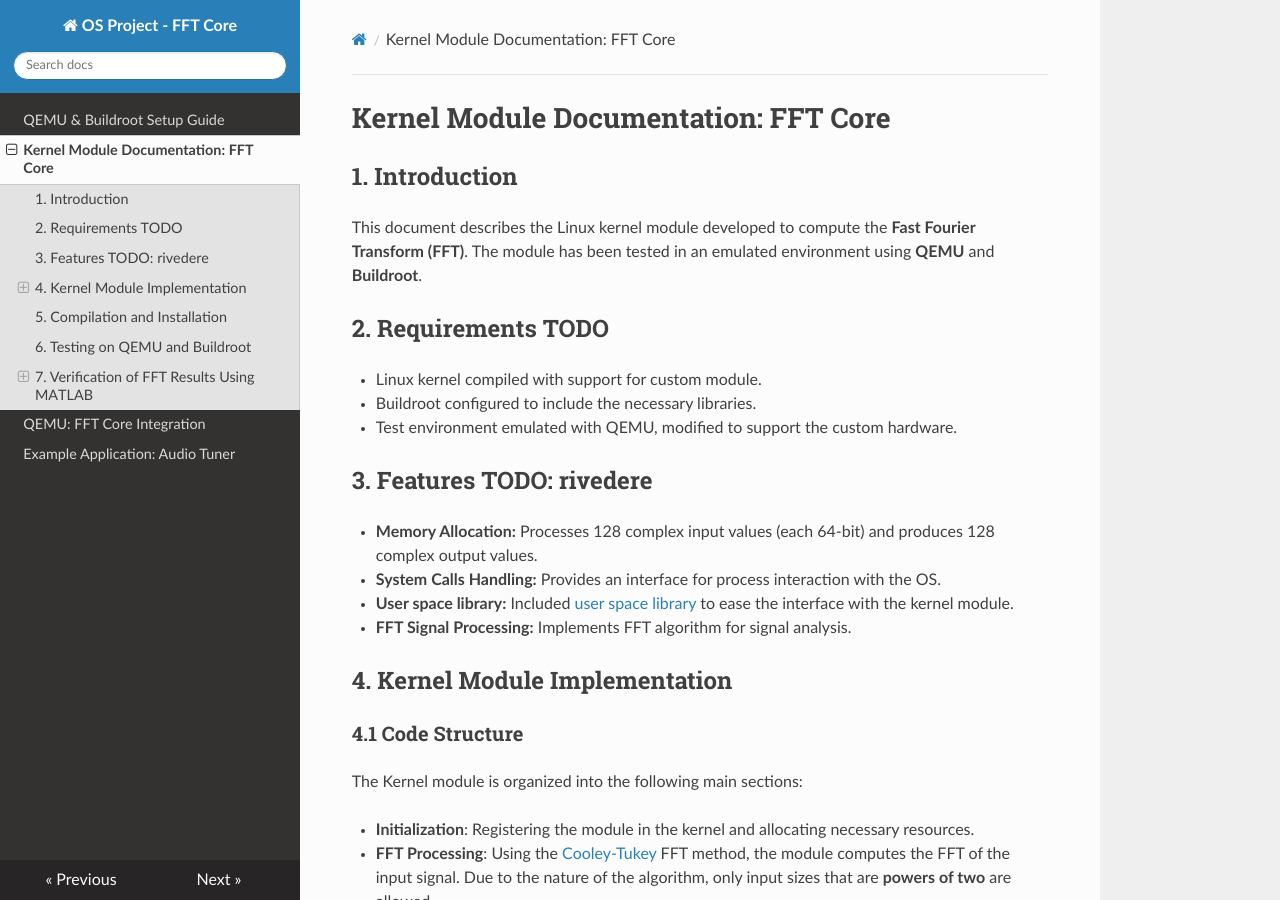
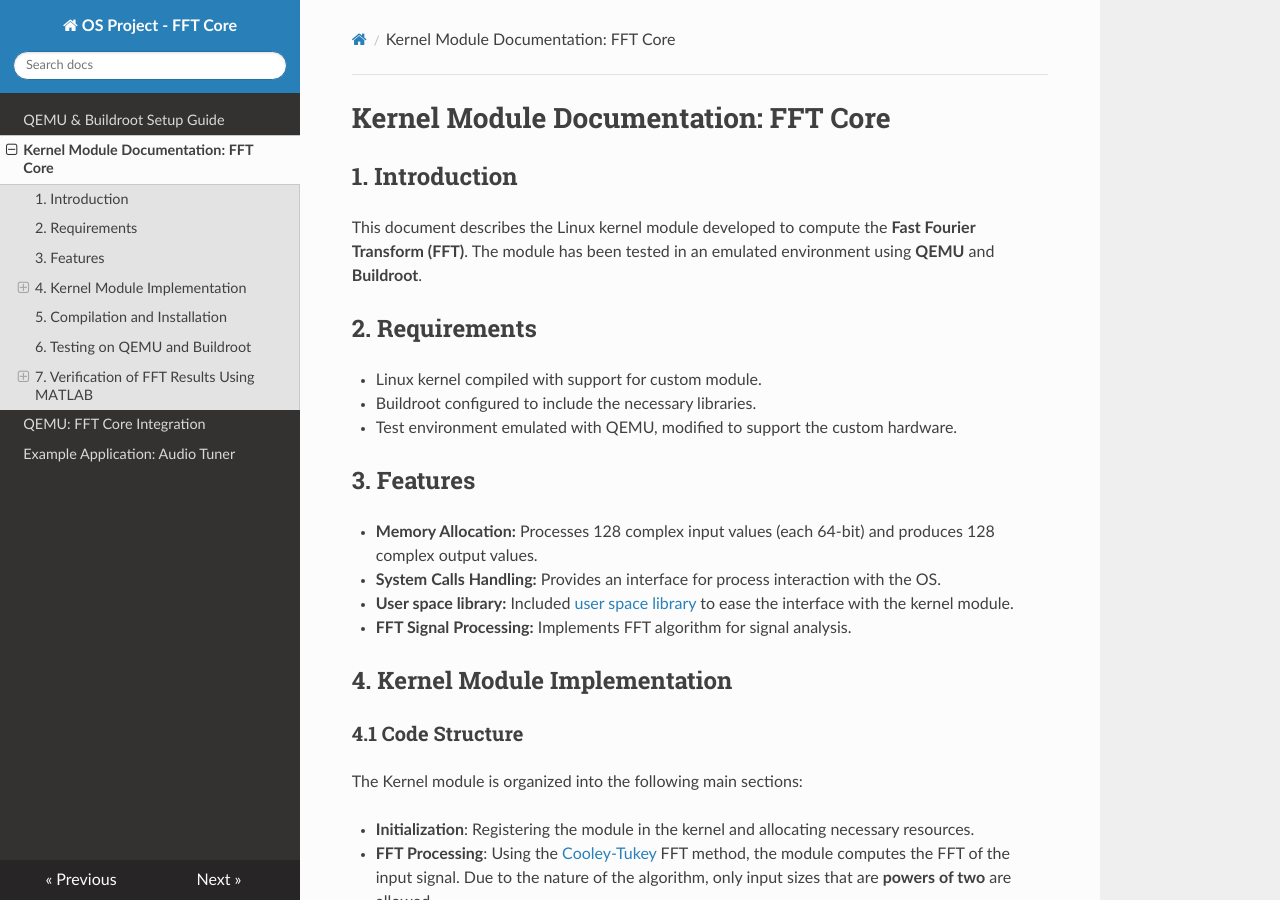
Before and after one commit to tubbadu/OS-project, an MkDocs documentation site: the page built from docs/KernelModule.md, in a window 1280 px wide and 900 px high. Built offline with MkDocs 1.6.1, drawn with Linux system fonts in a browser that asks for light colours; nearby versions of some CDN libraries.

Commit message:
removed TODOs

````diff
--- a/docs/KernelModule.md
+++ b/docs/KernelModule.md
@@ -5,14 +5,14 @@
 This document describes the Linux kernel module developed to compute the **Fast Fourier Transform (FFT)**. The module has been tested in an emulated environment using **QEMU** and **Buildroot**.
 
 
-## 2. Requirements TODO
+## 2. Requirements
 
 - Linux kernel compiled with support for custom module.
 - Buildroot configured to include the necessary libraries.
 - Test environment emulated with QEMU, modified to support the custom hardware.
 
 
-## 3. Features TODO: rivedere
+## 3. Features
 - **Memory Allocation:**  Processes 128 complex input values (each 64-bit) and produces 128 complex output values.
 - **System Calls Handling:** Provides an interface for process interaction with the OS.
 - **User space library:** Included [user space library](https://github.com/tubbadu/OS-project/tree/main/test/lib) to ease the interface with the kernel module.
@@ -95,7 +95,7 @@ frequencies = (0:length(fft_result_matlab)-1) * Fs / length(fft_result_matlab);
    - The same test signal was processed by the module to compute the FFT.
    - The module's output was saved for comparison.
 
-4. **Comparison of Results**: TODO
+4. **Comparison of Results**:
    - We compared the FFT results from MATLAB and the module **element by element**.
    - We calculated the **absolute difference** between corresponding frequency bins:
 ```matlab
````
